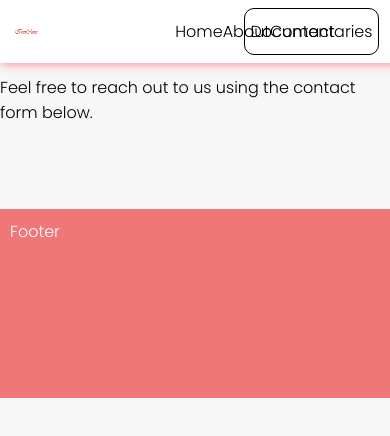
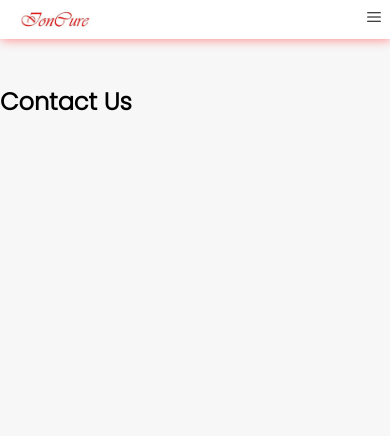
Before and after one commit to SukritSethi/ioncure-landing, a React (Create React App) app: page /contact in a window 390 px wide. Shown: the top 436 px of the page. Built offline with nearby package versions, Linux system fonts and the light colour scheme; the HTML template or start-up script is replaced by a standard one; a web font is replaced by a local one.

Commit message:
started working on responsiveness

```diff
--- a/public/index.html
+++ b/public/index.html
@@ -3,7 +3,7 @@
   <head>
     <meta charset="utf-8" />
     <link rel="icon" href="%PUBLIC_URL%/favicon.ico" />
-    <meta name="viewport" content="width=device-width, initial-scale=1" />
+    <meta name="viewport" content="width=device-width, initial-scale=1.0, minimum-scale=1.0, maximum-scale=1.0, user-scalable=no" />
     <meta name="theme-color" content="#000000" />
     <meta
       name="description"
--- a/src/App.js
+++ b/src/App.js
@@ -4,7 +4,7 @@ import { BrowserRouter as Router, Route, Routes } from "react-router-dom";
 import Navbar from "./components/Navbar/Navbar";
 import Home from "./components/Home/Home";
 import About from "./components/About/About";
-import Contact from "./components/Contact";
+import Contact from "./components/Contact/Contact";
 import Footer from "./components/Footer/Footer";
 
 const App = () => {
@@ -16,7 +16,7 @@ const App = () => {
           <Route path="/about" element={<About />} />
           <Route path="/contact" element={<Contact />} />
         </Routes>
-        <Footer/>
+        {/* <Footer/> */}
     </Router>
   );
 };
--- a/src/components/Contact.jsx
+++ /dev/null
@@ -1,13 +0,0 @@
-// components/Contact.js
-import React from 'react';
-
-const Contact = () => {
-  return (
-    <div>
-      <h2>Contact Us</h2>
-      <p>Feel free to reach out to us using the contact form below.</p>
-    </div>
-  );
-};
-
-export default Contact;
--- /dev/null
+++ b/src/components/Contact/Contact.css
@@ -0,0 +1,4 @@
+.contact__main{
+    width: 100vw;
+    margin-top: 10vh;
+}
--- /dev/null
+++ b/src/components/Contact/Contact.jsx
@@ -0,0 +1,14 @@
+// components/Contact.js
+import React from 'react';
+import "./Contact.css"
+
+const Contact = () => {
+  return (
+    <div className='contact__main'>
+      <h2 className='contact__main__heading'>Contact Us</h2>
+      {/* <p>Feel free to reach out to us using the contact form below.</p> */}
+    </div>
+  );
+};
+
+export default Contact;
--- a/src/components/Navbar/Navbar.css
+++ b/src/components/Navbar/Navbar.css
@@ -5,7 +5,7 @@
 
 .nav__main {
   position: fixed;
-    top:0;
+  top: 0;
   width: 100vw;
   padding: 8px;
   display: flex;
@@ -13,29 +13,29 @@
   justify-content: space-between;
   align-items: center;
   background-color: white;
-    box-shadow:  1px 1px 10px rgb(255, 139, 139);
+  box-shadow: 1px 1px 10px rgb(255, 139, 139);
   z-index: 10;
 }
 
-  .nav_left{
+.nav_left {
   display: flex;
   align-items: center;
   margin-right: 5vw;
 }
 
-  .nav_youtubebtn{
+.nav_youtubebtn {
   padding: 10px 5px;
-    border:1px solid black;
+  border: 1px solid black;
   border-radius: 10px;
 }
 
-  .nav_youtubebtn:hover{
-    border:1px solid red;
+.nav_youtubebtn:hover {
+  border: 1px solid red;
   color: red;
   cursor: pointer;
 }
 
-  .nav_link{
+.nav_link {
   padding: 1px;
   display: flex;
   width: 15vw;
@@ -45,18 +45,50 @@
   text-decoration: none;
 }
 
-
-  .link{
+.link {
   color: black;
   text-decoration: none;
 }
 
-  .link:hover{
+.link:hover {
   text-decoration: underline;
   color: red;
 }
 
-  .about__us__date{
+.about__us__date {
   color: red;
   font-weight: 600;
 }
+
+.nav__main__mobile {
+  display: none;
+}
+
+@media only screen and (max-width: 600px) {
+  .nav__main {
+    display: none;
+  }
+
+  .nav__main__mobile {
+    display: flex;
+    justify-content: space-between;
+    align-items: center;
+    position: fixed;
+    top: 0;
+    width: 100%;
+    background-color: white;
+    /* border: 1px solid black; */
+    z-index: 10;
+    box-shadow: 1px 1px 10px rgb(255, 139, 139);
+    overflow-x: hidden;
+  }
+
+  .logo_img {
+    width: 30vw;
+    height: auto;
+  }
+
+  .nav__main__mobile__right{
+    padding-right: 2vw;
+  }
+}
--- a/src/components/Navbar/Navbar.jsx
+++ b/src/components/Navbar/Navbar.jsx
@@ -1,5 +1,6 @@
 import React from "react";
 import { Link } from "react-router-dom";
+import { RxHamburgerMenu } from "react-icons/rx";
 
 import logo from "../../assets/ioncure-logo.jpg";
 
@@ -23,6 +24,11 @@ const Navbar = () => {
           </div>
         </div>
       </div>
+      <div className="nav__main__mobile">
+        <img src={logo} alt="Logo" className="logo_img" />
+        <div className="nav__main__mobile__right"><RxHamburgerMenu/></div>
+
+      </div>
     </nav>
   );
 };
--- a/src/index.css
+++ b/src/index.css
@@ -8,4 +8,6 @@
 body{
   background-color: rgb(247, 247, 247);
   margin : 0;
+  overflow-x: hidden;
+  width: 100vw;
 }
```
Also changed, not shown: src/components/Home/Home.css (line endings or trailing spaces). Lines whose indentation alone changed are shown as unchanged.
